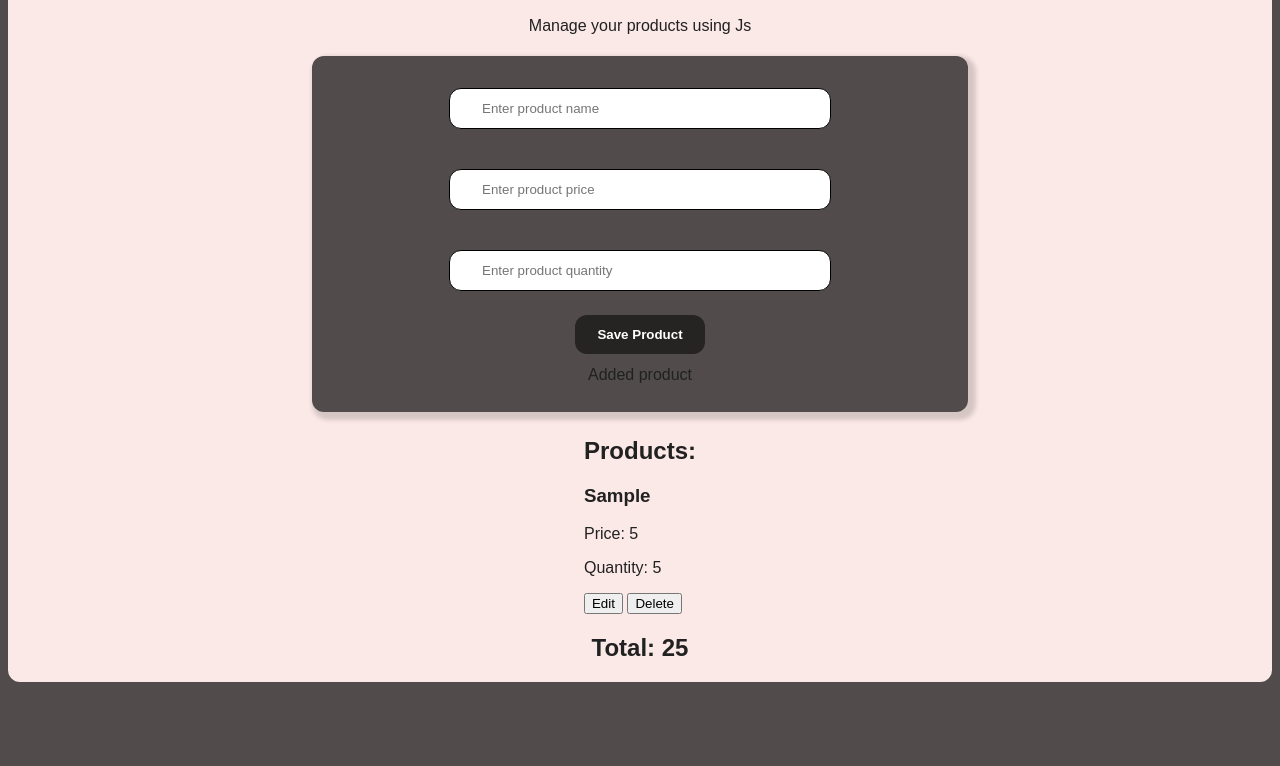
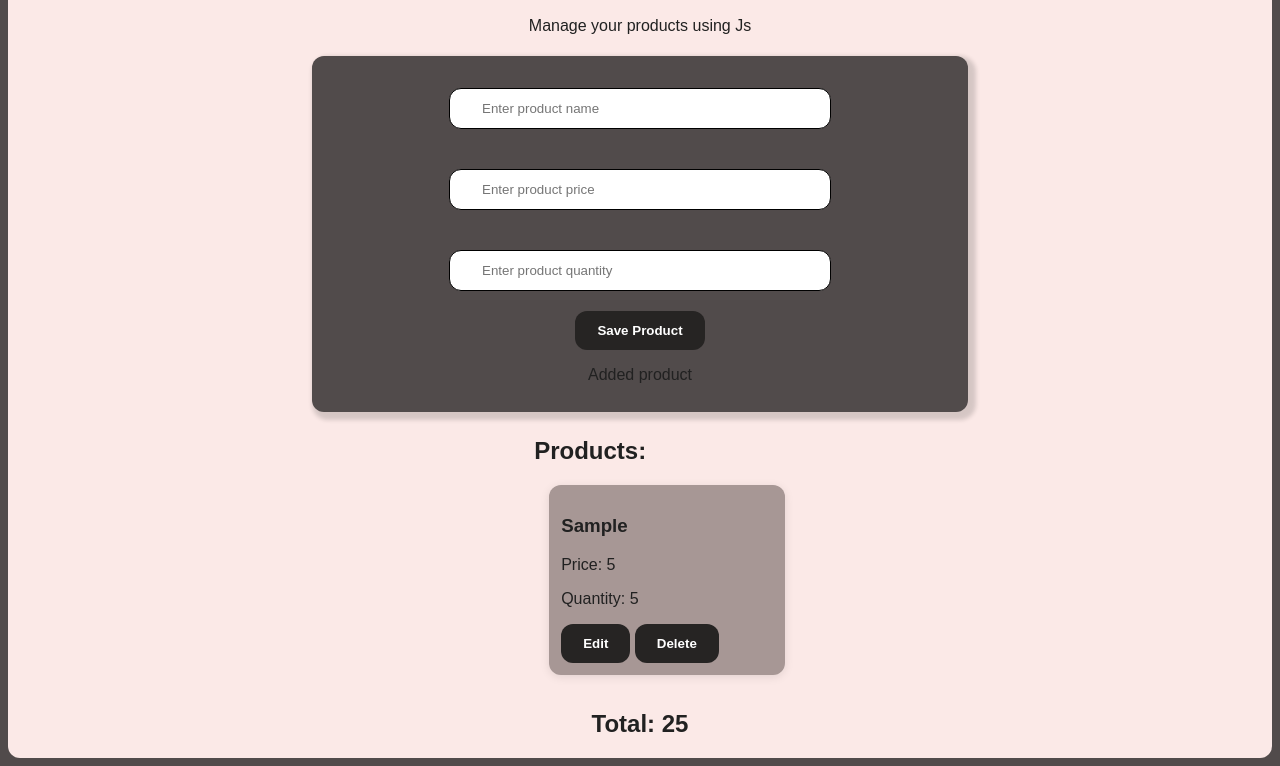
Before and after one commit to Voxelix-7/ProductSystem-CRUD, a plain HTML site: page index.html in a window 1280 px wide. Both pictures are taken after typing "Sample", "5", "5" into the empty fields and a click on the button "Save Product". Shown: the part 87-853 px from the top of the page. Before the commit the page ends 800 px from the top, so only its background shows below. Drawn offline with Linux system fonts and the light colour scheme.

Commit message:
Update style.css

```diff
--- a/style.css
+++ b/style.css
@@ -35,7 +35,7 @@
   outline: none;
   transform:translateY(4px);
 }
-#saveBtn {
+.Btn {
   padding: 12px 22px;
   border-radius: 12px;
   border: none;
@@ -44,6 +44,17 @@
   font-weight: bold;
   transition: 0.2s;
 }
-#saveBtn:focus {
-  transform:translateY(4px);
+.Btn:hover {
+  transform:translateY(2px);
 }
+.list-box {
+  gap: 20px;
+}
+.product-card {
+  width: 100%;
+  border-radius: 12px;
+  margin: 15px;
+  padding: 12px;
+  background-color: #A79795;
+  box-shadow: 0 2px 10px rgba(0, 0, 0, 0.1);
+}
```
